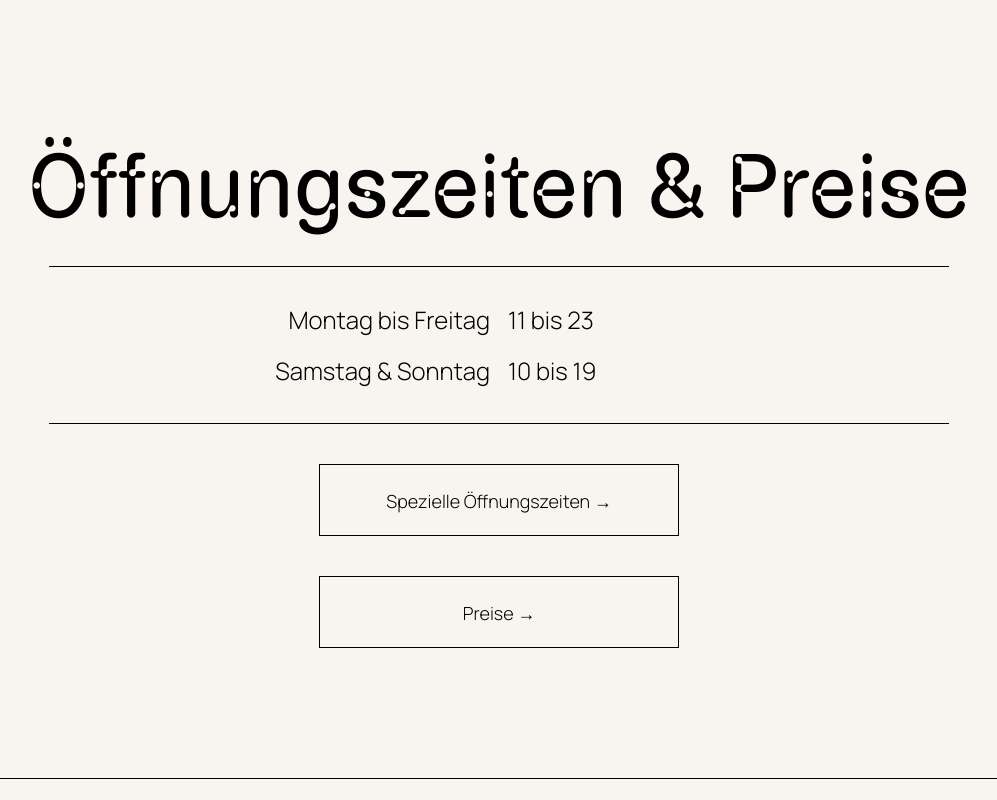
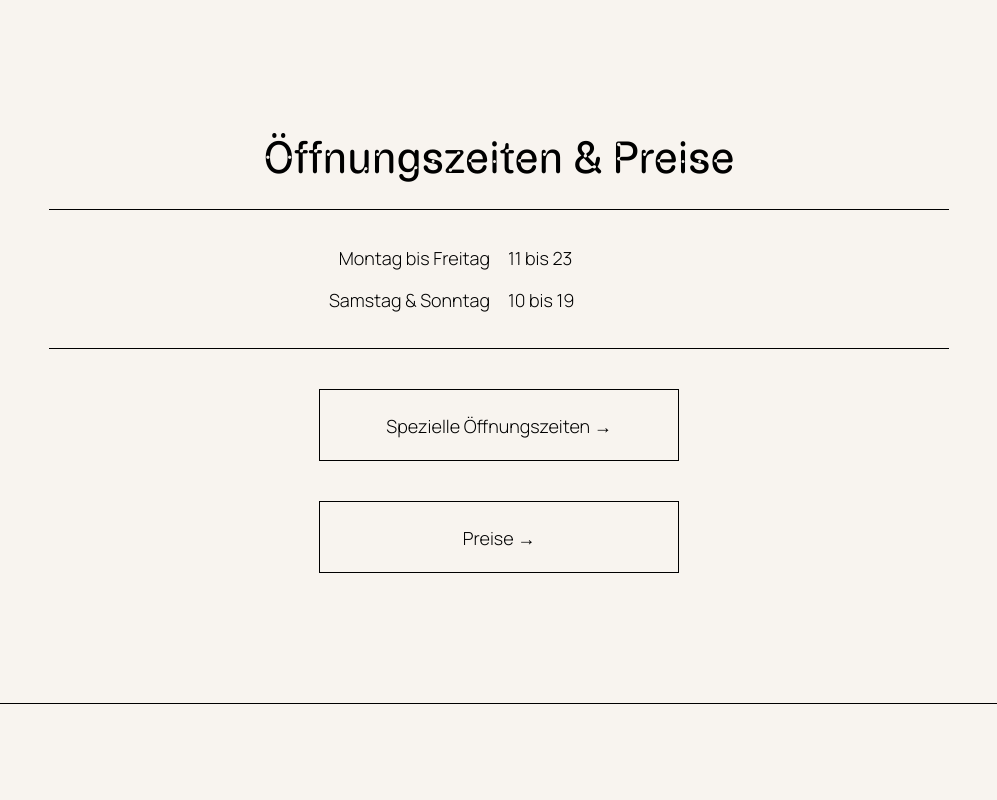
Before and after one commit to escodebar/boulder-baden.ch, a Vue app: page / in a window 1280 px wide. Shown: the part 1160-1960 px from the top of the page, without its empty margins (141-1138 px from the left). Built offline with nearby package versions, Linux system fonts and the light colour scheme.

Commit message:
Remove non-scoped styling from home
...since it messes up all the other styles

```diff
--- a/src/pages/Home.vue
+++ b/src/pages/Home.vue
@@ -32,38 +32,3 @@ import Partner from "@/components/Partner.vue";
 import Standort from "@/components/Standort.vue";
 import Vision from "@/components/Vision.vue";
 </script>
-
-<style>
-address,
-dt,
-dd,
-p {
-  font-size: var(--font-size-text-big);
-}
-
-@media (max-width: 767px) {
-  h2 {
-    font-size: clamp(
-      var(--font-size-text-big),
-      calc(500vw / 64),
-      var(--font-size-h1-mobile)
-    );
-  }
-  h3 {
-    font-size: var(--font-size-h2-mobile);
-  }
-}
-
-@media (min-width: 768px) {
-  h2 {
-    font-size: clamp(
-      var(--font-size-h1-tablet),
-      calc(100vw / 12),
-      var(--font-size-h1-desktop)
-    );
-  }
-  h3 {
-    font-size: var(--font-size-h2-desktop);
-  }
-}
-</style>
```
